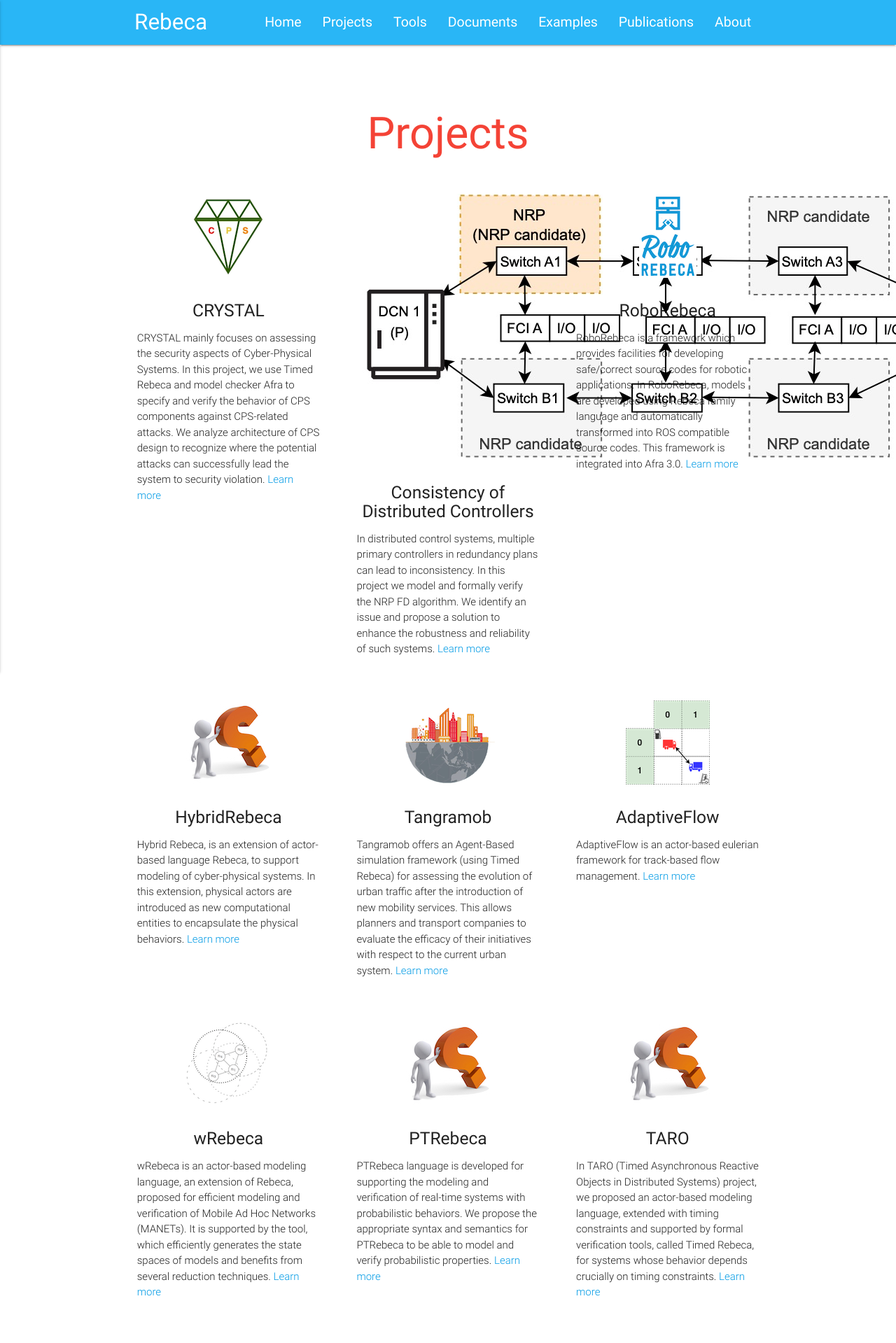
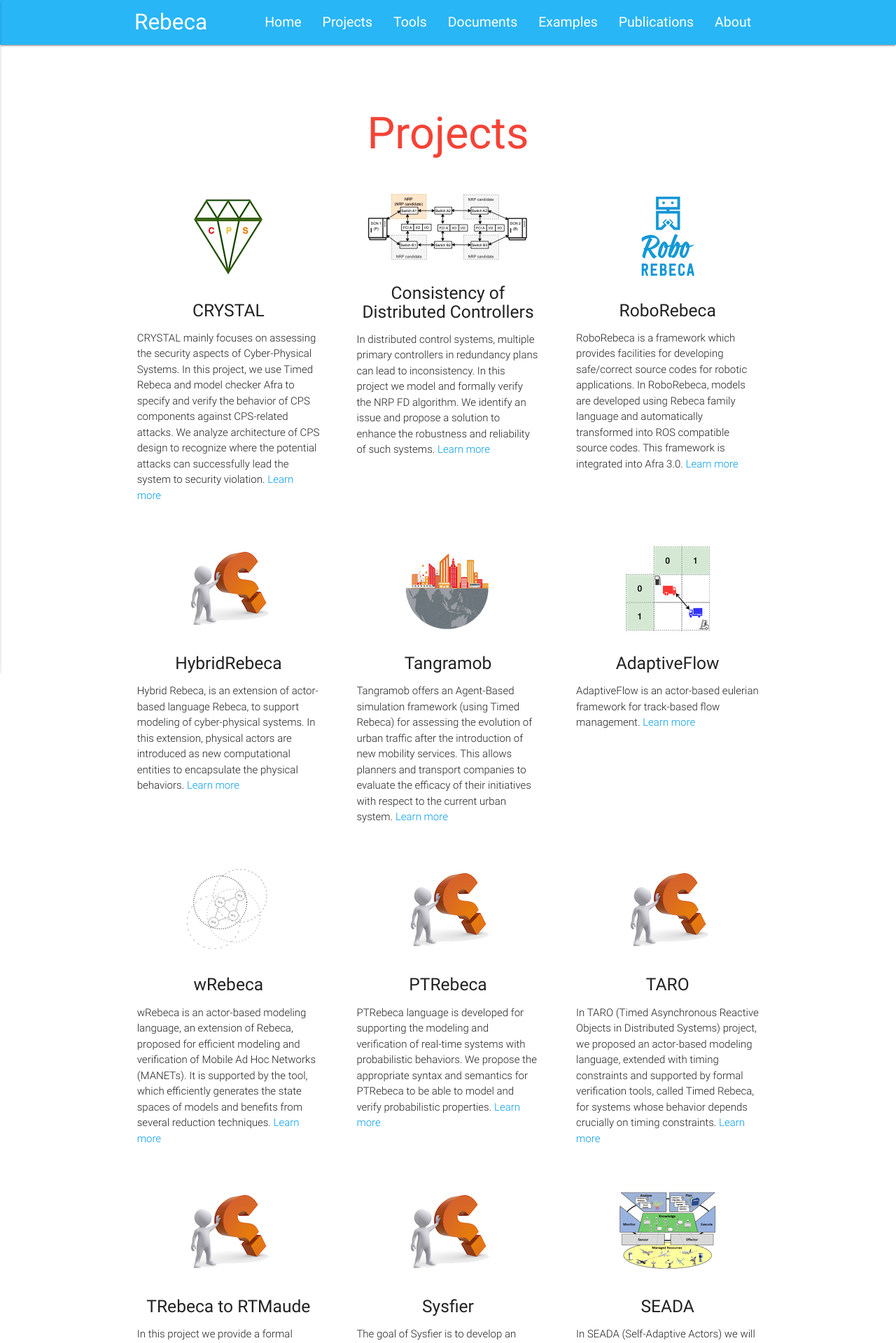
Before and after one commit to rebeca-lang/rebeca-lang.github.io, a Jekyll site: the page built from projects.md, in a window 1280 px wide. Shown: the top 1919 px of the page at 70% size. Built offline with Jekyll 4.4.1, drawn with Linux system fonts in a browser that asks for light colours.

Commit message:
Update projects.md

```diff
--- a/projects.md
+++ b/projects.md
@@ -19,7 +19,7 @@ title: Projects
   </div>
 <div class="col s12 m4">
     <div class="icon-block">
-      <h2 class="center light-blue-text"><img src="{{ "/assets/projects/DistributedControllers/nrpTop70.jpg" | absolute_url }}" alt="Consistency of Distributed Controllers"/></h2>
+      <h2 class="center light-blue-text"><img src="{{ "/assets/projects/DistributedControllers/nrpTop50.jpg" | absolute_url }}" alt="Consistency of Distributed Controllers"/></h2>
       <h5 class="center">Consistency of Distributed Controllers</h5>
       <p class="light">
          In distributed control systems, multiple primary controllers in redundancy plans can lead to inconsistency. In this project we model and formally verify the NRP FD algorithm. We identify an issue and propose a solution to enhance the robustness and reliability of such systems. <a href="{{ "/allprojects/DistributedControllers" | relative_url }}">Learn more</a>
```
